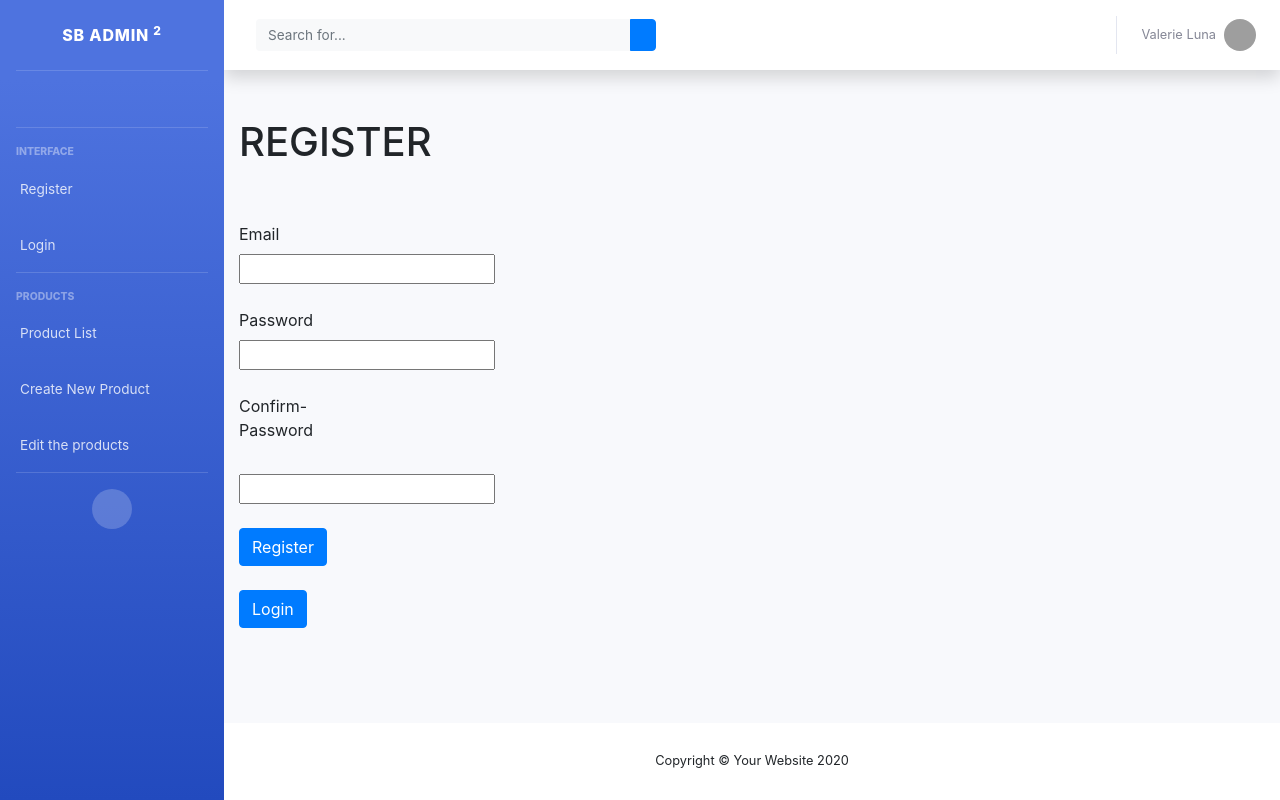
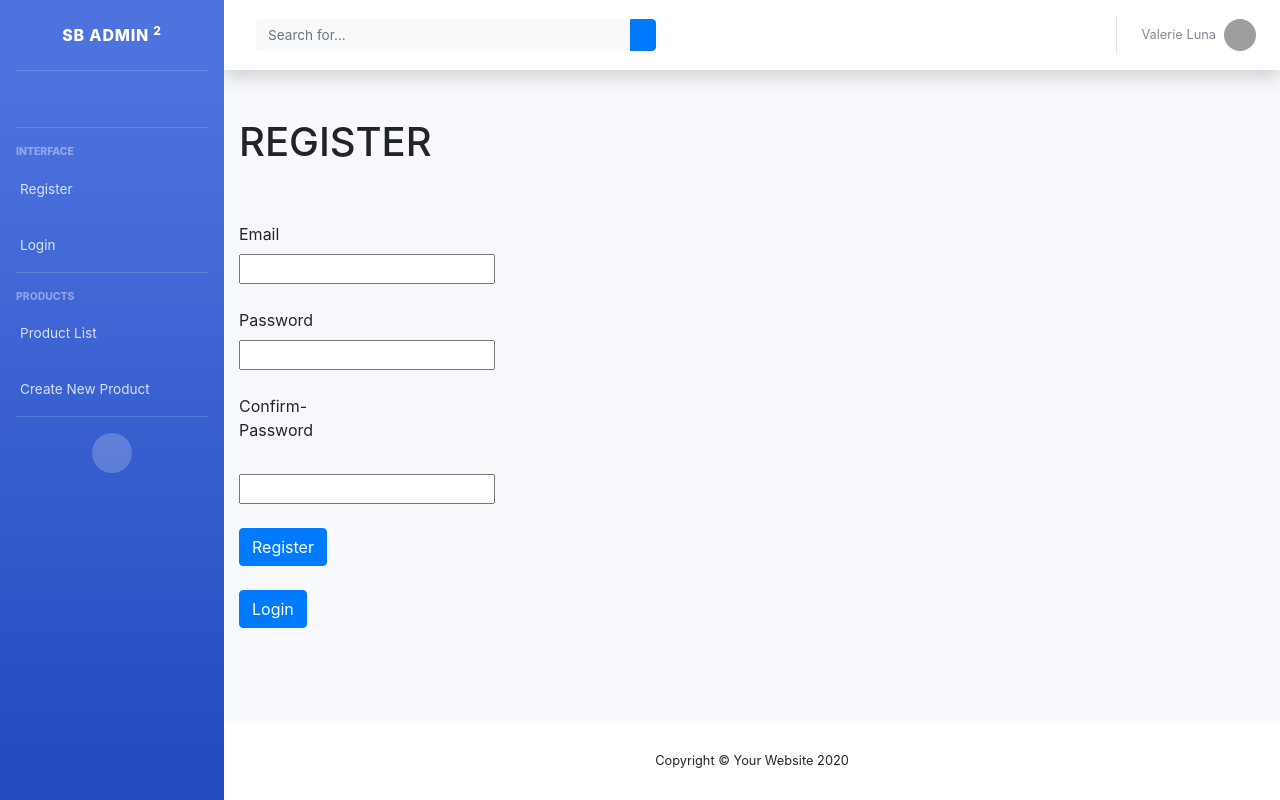
Before and after one commit to Ramana-jeyachandran/admin, an Angular app: page / in a window 1280 px wide. Built offline with nearby package versions, Linux system fonts and the light colour scheme; grey boxes are pictures that could not be loaded.

Commit message:
Update app.component.html

```diff
--- a/src/app/app.component.html
+++ b/src/app/app.component.html
@@ -119,11 +119,7 @@
       </li>
 
       <!-- Nav Item - Tables -->
-      <li class="nav-item">
-        <a class="nav-link" routerLink="productlist">
-          <i class="fas fa-fw fa-table"></i>
-          <span>Edit the products</span></a>
-      </li>
+
 
       <!-- Divider -->
       <hr class="sidebar-divider d-none d-md-block">
```
